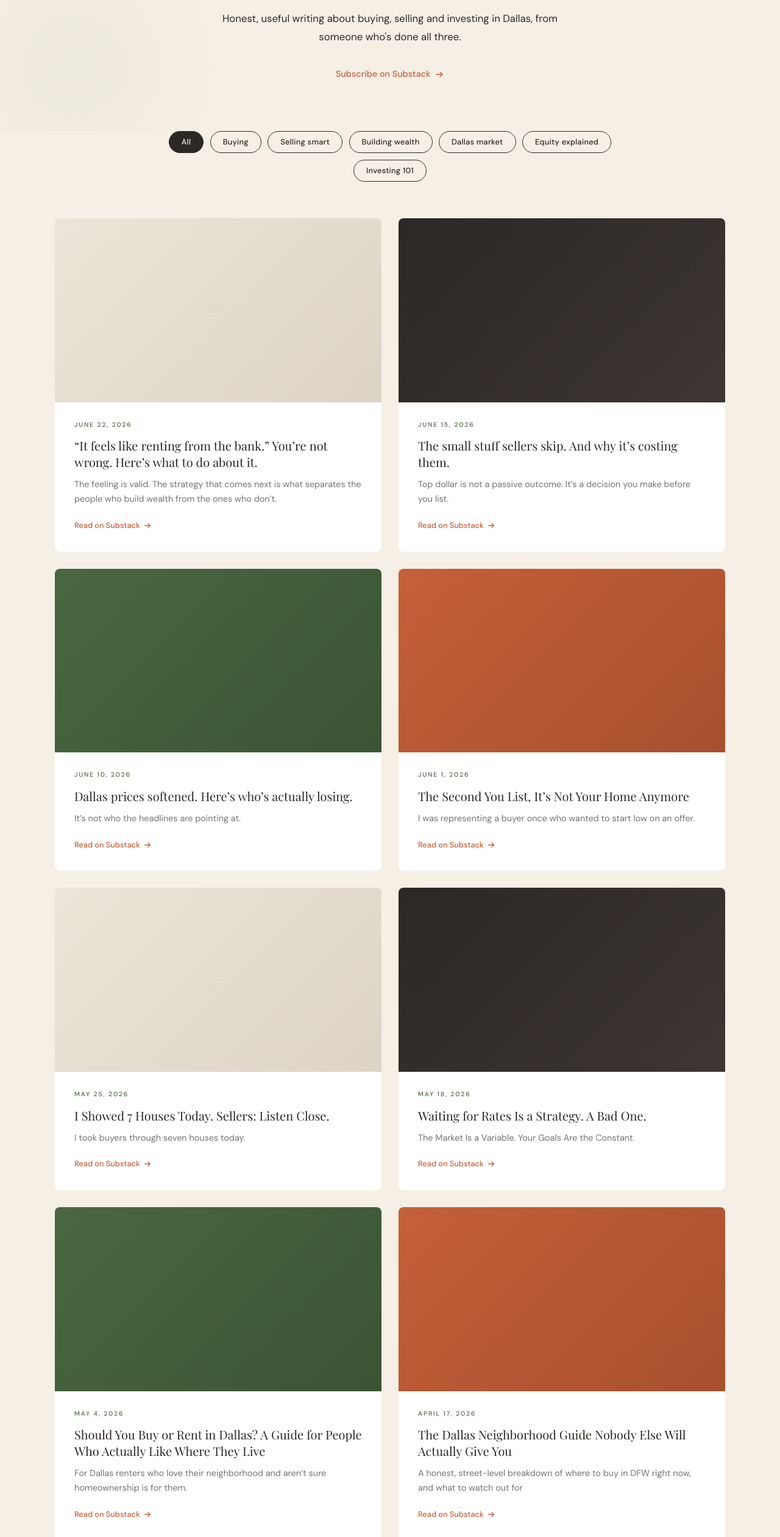
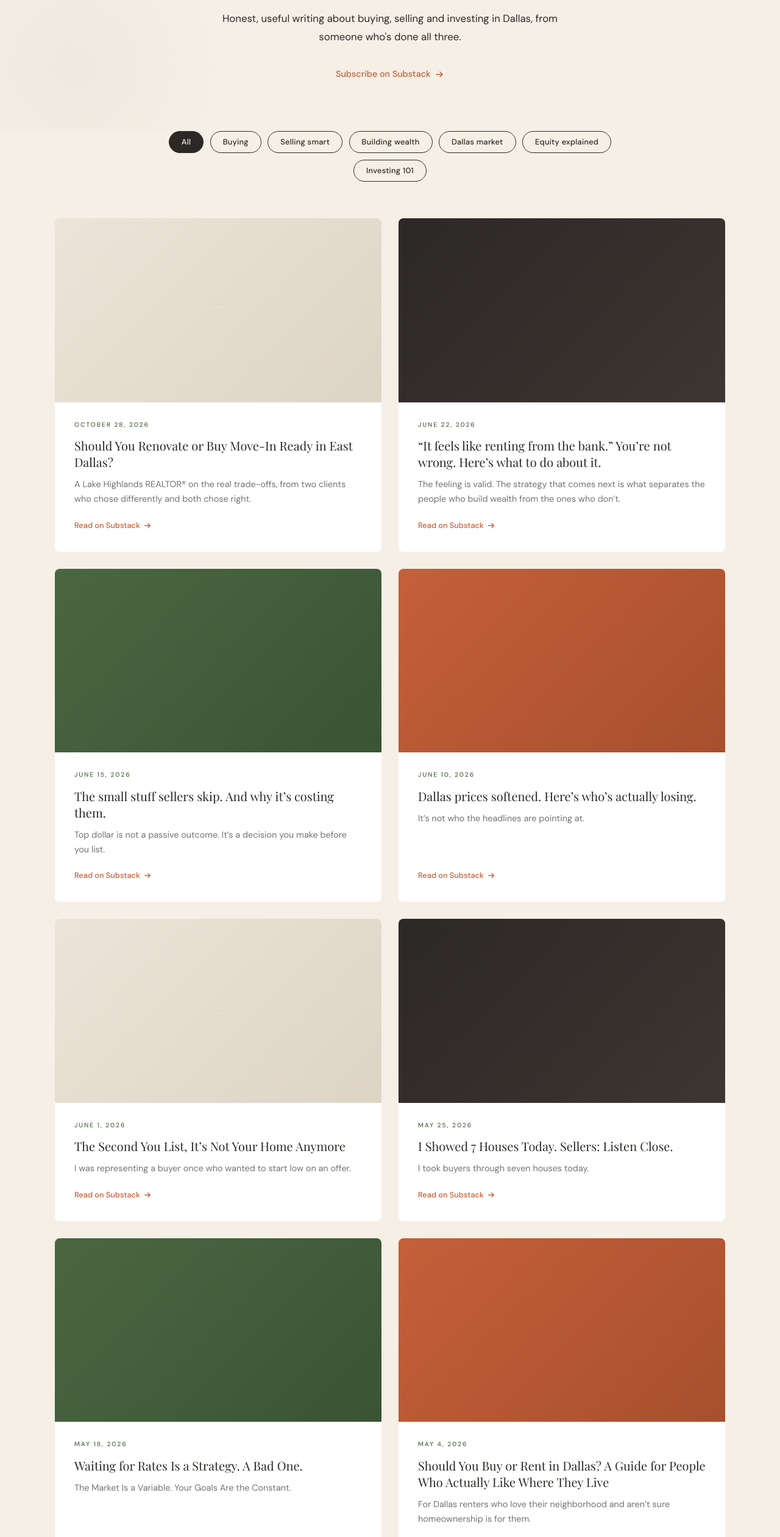
Before and after one commit to collin-tx/graysmith_properties, a website: page education.html in a window 1280 px wide. Shown: the part 259-2780 px from the top of the page at 61% size. Drawn offline with nearby package versions, Linux system fonts and the light colour scheme; a web font is replaced by a local one.

Commit message:
Add new Substack article to education page
Co-Authored-By: Claude Opus 5.5 <noreply@anthropic.com>

```diff
--- a/education.html
+++ b/education.html
@@ -933,8 +933,24 @@ height="0" width="0" style="display:none;visibility:hidden"></iframe></noscript>
   <div class="articles-inner">
     <div class="articles-grid" id="articles-grid">
 <!-- ARTICLES:START — generated by scripts/build-articles.mjs, do not edit by hand -->
-      <a href="https://graysmithproperties.substack.com/p/it-feels-like-renting-from-the-bank" target="_blank" rel="noopener" class="article-card fade-up " data-topics="buying wealth market">
+      <a href="https://graysmithproperties.substack.com/p/should-you-renovate-or-buy-move-in" target="_blank" rel="noopener" class="article-card fade-up " data-topics="buying market">
         <div class="article-thumb t1">
+          <svg width="60" height="60" viewBox="0 0 60 60" fill="none">
+            <path d="M15 20h30M15 30h30M15 40h20" stroke="currentColor" stroke-width="1.5" stroke-linecap="round" opacity="0.2"/>
+          </svg>
+        </div>
+        <div class="article-content">
+          <div class="article-topic">October 28, 2026</div>
+          <h3 class="article-title">Should You Renovate or Buy Move-In Ready in East Dallas?</h3>
+          <p class="article-excerpt">A Lake Highlands REALTOR® on the real trade-offs, from two clients who chose differently and both chose right.</p>
+          <span class="article-read">
+            Read on Substack
+            <svg width="14" height="14" viewBox="0 0 16 16" fill="none"><path d="M3 8h10M9 4l4 4-4 4" stroke="currentColor" stroke-width="1.5" stroke-linecap="round" stroke-linejoin="round"/></svg>
+          </span>
+        </div>
+      </a>
+      <a href="https://graysmithproperties.substack.com/p/it-feels-like-renting-from-the-bank" target="_blank" rel="noopener" class="article-card fade-up stagger-1" data-topics="buying wealth market">
+        <div class="article-thumb t2">
           <svg width="60" height="60" viewBox="0 0 60 60" fill="none">
             <path d="M15 20h30M15 30h30M15 40h20" stroke="currentColor" stroke-width="1.5" stroke-linecap="round" opacity="0.2"/>
           </svg>
@@ -949,8 +965,8 @@ height="0" width="0" style="display:none;visibility:hidden"></iframe></noscript>
           </span>
         </div>
       </a>
-      <a href="https://graysmithproperties.substack.com/p/the-small-stuff-sellers-skip-and" target="_blank" rel="noopener" class="article-card fade-up stagger-1" data-topics="selling">
-        <div class="article-thumb t2">
+      <a href="https://graysmithproperties.substack.com/p/the-small-stuff-sellers-skip-and" target="_blank" rel="noopener" class="article-card fade-up stagger-2" data-topics="selling">
+        <div class="article-thumb t3">
           <svg width="60" height="60" viewBox="0 0 60 60" fill="none">
             <path d="M15 20h30M15 30h30M15 40h20" stroke="currentColor" stroke-width="1.5" stroke-linecap="round" opacity="0.2"/>
           </svg>
@@ -965,8 +981,8 @@ height="0" width="0" style="display:none;visibility:hidden"></iframe></noscript>
           </span>
         </div>
       </a>
-      <a href="https://graysmithproperties.substack.com/p/dallas-prices-softened-heres-whos" target="_blank" rel="noopener" class="article-card fade-up stagger-2" data-topics="market">
-        <div class="article-thumb t3">
+      <a href="https://graysmithproperties.substack.com/p/dallas-prices-softened-heres-whos" target="_blank" rel="noopener" class="article-card fade-up stagger-3" data-topics="market">
+        <div class="article-thumb t4">
           <svg width="60" height="60" viewBox="0 0 60 60" fill="none">
             <path d="M15 20h30M15 30h30M15 40h20" stroke="currentColor" stroke-width="1.5" stroke-linecap="round" opacity="0.2"/>
           </svg>
@@ -981,8 +997,8 @@ height="0" width="0" style="display:none;visibility:hidden"></iframe></noscript>
           </span>
         </div>
       </a>
-      <a href="https://graysmithproperties.substack.com/p/the-second-you-list-its-not-your" target="_blank" rel="noopener" class="article-card fade-up stagger-3" data-topics="buying selling">
-        <div class="article-thumb t4">
+      <a href="https://graysmithproperties.substack.com/p/the-second-you-list-its-not-your" target="_blank" rel="noopener" class="article-card fade-up " data-topics="buying selling">
+        <div class="article-thumb t1">
           <svg width="60" height="60" viewBox="0 0 60 60" fill="none">
             <path d="M15 20h30M15 30h30M15 40h20" stroke="currentColor" stroke-width="1.5" stroke-linecap="round" opacity="0.2"/>
           </svg>
@@ -997,8 +1013,8 @@ height="0" width="0" style="display:none;visibility:hidden"></iframe></noscript>
           </span>
         </div>
       </a>
-      <a href="https://graysmithproperties.substack.com/p/i-showed-7-houses-today-sellers-listen" target="_blank" rel="noopener" class="article-card fade-up " data-topics="buying selling">
-        <div class="article-thumb t1">
+      <a href="https://graysmithproperties.substack.com/p/i-showed-7-houses-today-sellers-listen" target="_blank" rel="noopener" class="article-card fade-up stagger-1" data-topics="buying selling">
+        <div class="article-thumb t2">
           <svg width="60" height="60" viewBox="0 0 60 60" fill="none">
             <path d="M15 20h30M15 30h30M15 40h20" stroke="currentColor" stroke-width="1.5" stroke-linecap="round" opacity="0.2"/>
           </svg>
@@ -1013,8 +1029,8 @@ height="0" width="0" style="display:none;visibility:hidden"></iframe></noscript>
           </span>
         </div>
       </a>
-      <a href="https://graysmithproperties.substack.com/p/waiting-for-rates-is-a-strategy-a" target="_blank" rel="noopener" class="article-card fade-up stagger-1" data-topics="market">
-        <div class="article-thumb t2">
+      <a href="https://graysmithproperties.substack.com/p/waiting-for-rates-is-a-strategy-a" target="_blank" rel="noopener" class="article-card fade-up stagger-2" data-topics="market">
+        <div class="article-thumb t3">
           <svg width="60" height="60" viewBox="0 0 60 60" fill="none">
             <path d="M15 20h30M15 30h30M15 40h20" stroke="currentColor" stroke-width="1.5" stroke-linecap="round" opacity="0.2"/>
           </svg>
@@ -1029,8 +1045,8 @@ height="0" width="0" style="display:none;visibility:hidden"></iframe></noscript>
           </span>
         </div>
       </a>
-      <a href="https://graysmithproperties.substack.com/p/should-you-buy-or-rent-in-dallas" target="_blank" rel="noopener" class="article-card fade-up stagger-2" data-topics="buying market">
-        <div class="article-thumb t3">
+      <a href="https://graysmithproperties.substack.com/p/should-you-buy-or-rent-in-dallas" target="_blank" rel="noopener" class="article-card fade-up stagger-3" data-topics="buying market">
+        <div class="article-thumb t4">
           <svg width="60" height="60" viewBox="0 0 60 60" fill="none">
             <path d="M15 20h30M15 30h30M15 40h20" stroke="currentColor" stroke-width="1.5" stroke-linecap="round" opacity="0.2"/>
           </svg>
@@ -1045,8 +1061,8 @@ height="0" width="0" style="display:none;visibility:hidden"></iframe></noscript>
           </span>
         </div>
       </a>
-      <a href="https://graysmithproperties.substack.com/p/the-dallas-neighborhood-guide-nobody" target="_blank" rel="noopener" class="article-card fade-up stagger-3" data-topics="buying market">
-        <div class="article-thumb t4">
+      <a href="https://graysmithproperties.substack.com/p/the-dallas-neighborhood-guide-nobody" target="_blank" rel="noopener" class="article-card fade-up " data-topics="buying market">
+        <div class="article-thumb t1">
           <svg width="60" height="60" viewBox="0 0 60 60" fill="none">
             <path d="M15 20h30M15 30h30M15 40h20" stroke="currentColor" stroke-width="1.5" stroke-linecap="round" opacity="0.2"/>
           </svg>
@@ -1061,8 +1077,8 @@ height="0" width="0" style="display:none;visibility:hidden"></iframe></noscript>
           </span>
         </div>
       </a>
-      <a href="https://graysmithproperties.substack.com/p/your-house-is-the-cheat-code-are" target="_blank" rel="noopener" class="article-card fade-up " data-topics="wealth">
-        <div class="article-thumb t1">
+      <a href="https://graysmithproperties.substack.com/p/your-house-is-the-cheat-code-are" target="_blank" rel="noopener" class="article-card fade-up stagger-1" data-topics="wealth">
+        <div class="article-thumb t2">
           <svg width="60" height="60" viewBox="0 0 60 60" fill="none">
             <path d="M15 20h30M15 30h30M15 40h20" stroke="currentColor" stroke-width="1.5" stroke-linecap="round" opacity="0.2"/>
           </svg>
@@ -1077,8 +1093,8 @@ height="0" width="0" style="display:none;visibility:hidden"></iframe></noscript>
           </span>
         </div>
       </a>
-      <a href="https://graysmithproperties.substack.com/p/how-to-buy-and-sell-at-the-same-time" target="_blank" rel="noopener" class="article-card fade-up stagger-1" data-topics="buying selling">
-        <div class="article-thumb t2">
+      <a href="https://graysmithproperties.substack.com/p/how-to-buy-and-sell-at-the-same-time" target="_blank" rel="noopener" class="article-card fade-up stagger-2" data-topics="buying selling">
+        <div class="article-thumb t3">
           <svg width="60" height="60" viewBox="0 0 60 60" fill="none">
             <path d="M15 20h30M15 30h30M15 40h20" stroke="currentColor" stroke-width="1.5" stroke-linecap="round" opacity="0.2"/>
           </svg>
@@ -1093,8 +1109,8 @@ height="0" width="0" style="display:none;visibility:hidden"></iframe></noscript>
           </span>
         </div>
       </a>
-      <a href="https://graysmithproperties.substack.com/p/right-time-to-buy-dallas" target="_blank" rel="noopener" class="article-card fade-up stagger-2" data-topics="buying">
-        <div class="article-thumb t3">
+      <a href="https://graysmithproperties.substack.com/p/right-time-to-buy-dallas" target="_blank" rel="noopener" class="article-card fade-up stagger-3" data-topics="buying">
+        <div class="article-thumb t4">
           <svg width="60" height="60" viewBox="0 0 60 60" fill="none">
             <path d="M15 20h30M15 30h30M15 40h20" stroke="currentColor" stroke-width="1.5" stroke-linecap="round" opacity="0.2"/>
           </svg>
@@ -1103,22 +1119,6 @@ height="0" width="0" style="display:none;visibility:hidden"></iframe></noscript>
           <div class="article-topic">March 30, 2026</div>
           <h3 class="article-title">IS THERE A &quot;RIGHT&quot; TIME TO BUY REAL ESTATE?</h3>
           <p class="article-excerpt">Spoiler: no. But there is a right way to think about it and most buyers have it completely backwards.</p>
-          <span class="article-read">
-            Read on Substack
-            <svg width="14" height="14" viewBox="0 0 16 16" fill="none"><path d="M3 8h10M9 4l4 4-4 4" stroke="currentColor" stroke-width="1.5" stroke-linecap="round" stroke-linejoin="round"/></svg>
-          </span>
-        </div>
-      </a>
-      <a href="https://graysmithproperties.substack.com/p/why-start-another-substack" target="_blank" rel="noopener" class="article-card fade-up stagger-3">
-        <div class="article-thumb t4">
-          <svg width="60" height="60" viewBox="0 0 60 60" fill="none">
-            <path d="M15 20h30M15 30h30M15 40h20" stroke="currentColor" stroke-width="1.5" stroke-linecap="round" opacity="0.2"/>
-          </svg>
-        </div>
-        <div class="article-content">
-          <div class="article-topic">February 5, 2026</div>
-          <h3 class="article-title">Why start another substack?</h3>
-          <p class="article-excerpt">Because Millennials are getting left behind</p>
           <span class="article-read">
             Read on Substack
             <svg width="14" height="14" viewBox="0 0 16 16" fill="none"><path d="M3 8h10M9 4l4 4-4 4" stroke="currentColor" stroke-width="1.5" stroke-linecap="round" stroke-linejoin="round"/></svg>
```
